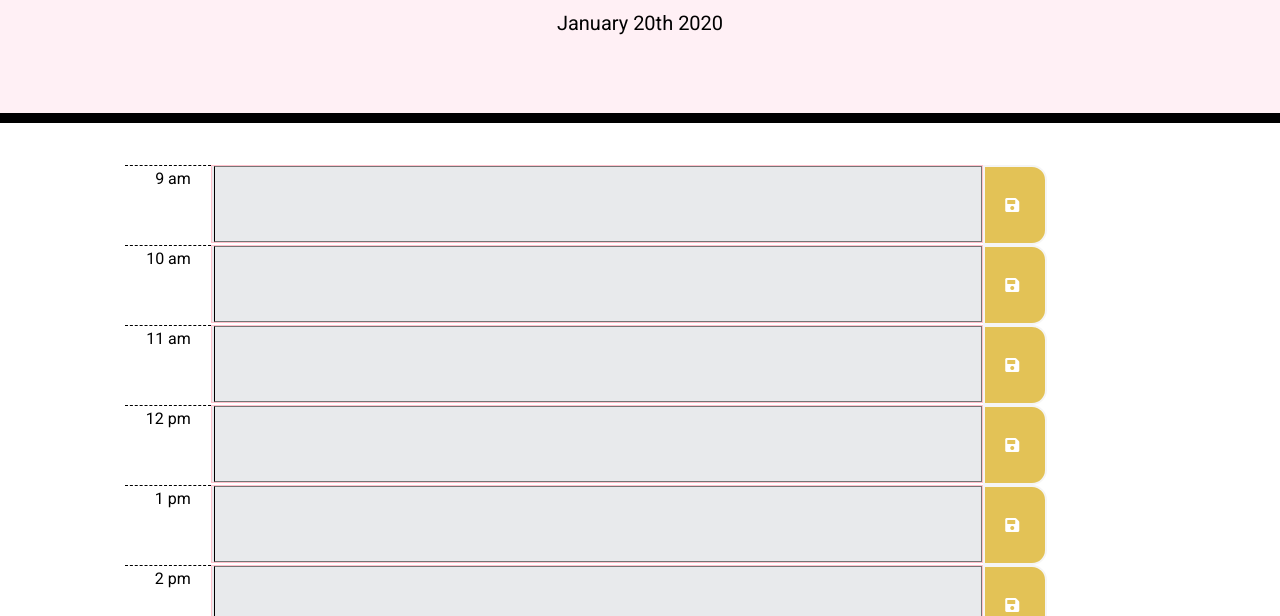
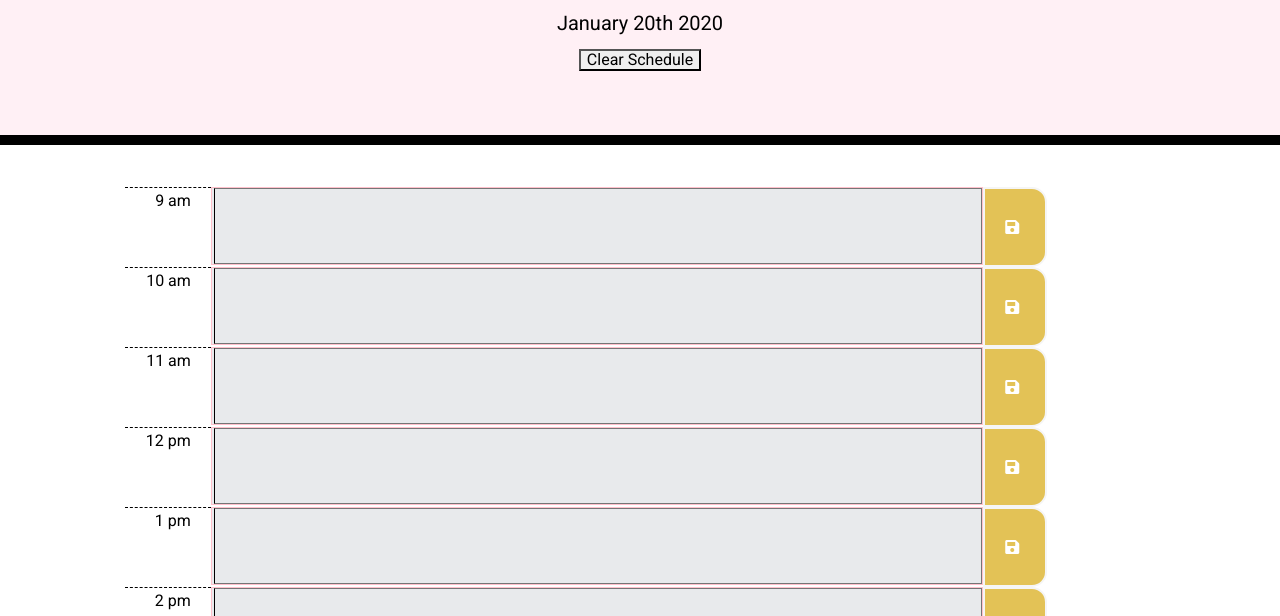
Before and after one commit to lturner19/Daily_Planner, a plain HTML site: page index.html in a window 1280 px wide. Shown: the part 181-797 px from the top of the page. Drawn offline with nearby package versions, Linux system fonts and the light colour scheme.

Commit message:
Addition of clear schedule button

```diff
--- a/index.html
+++ b/index.html
@@ -19,6 +19,7 @@
         <h1 class="display-3">Work Day Scheduler</h1>
         <p class="lead">A simple calendar app for scheduling your work day</p>
         <p id="currentDay" class="lead"></p>
+        <button class="clear-data">Clear Schedule</button>
     </header>
     <div class="planner container">
         <!--the columns for time, textarea, and save icon have been created dynamically -->
```
